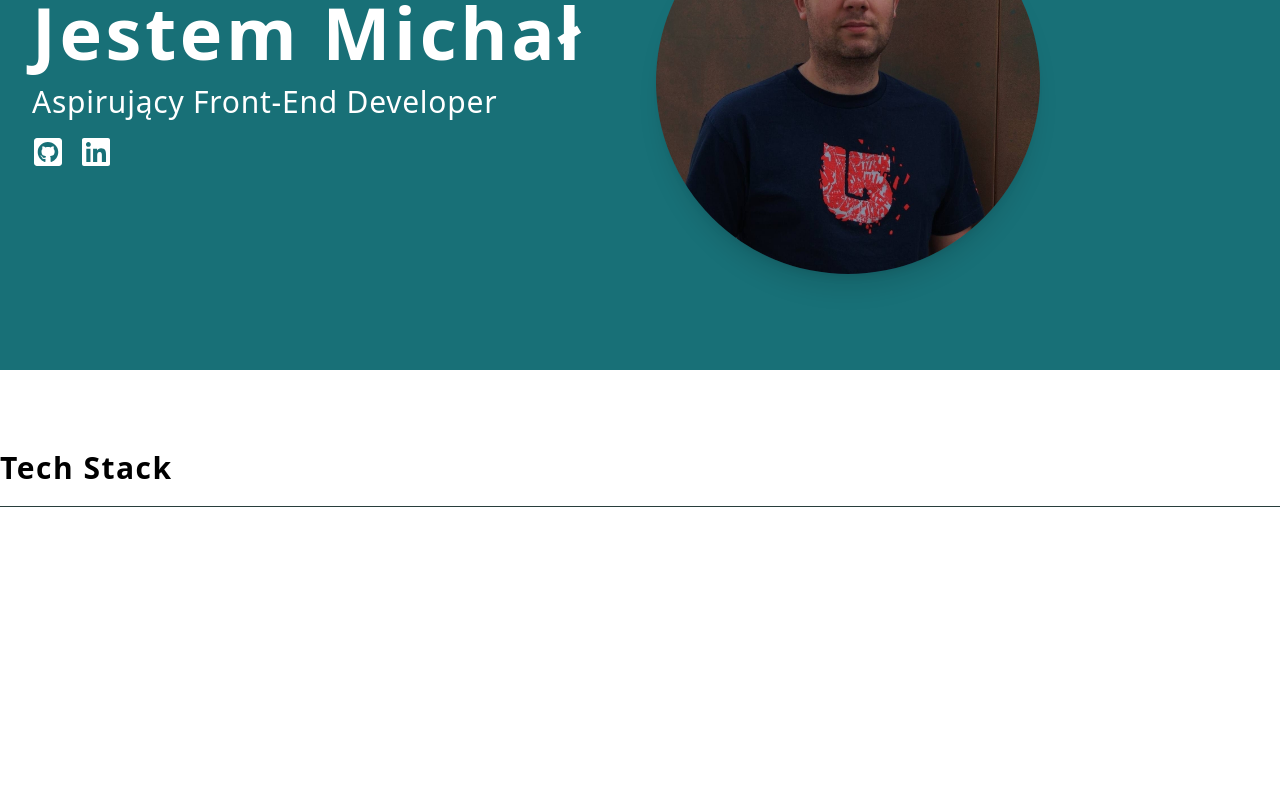
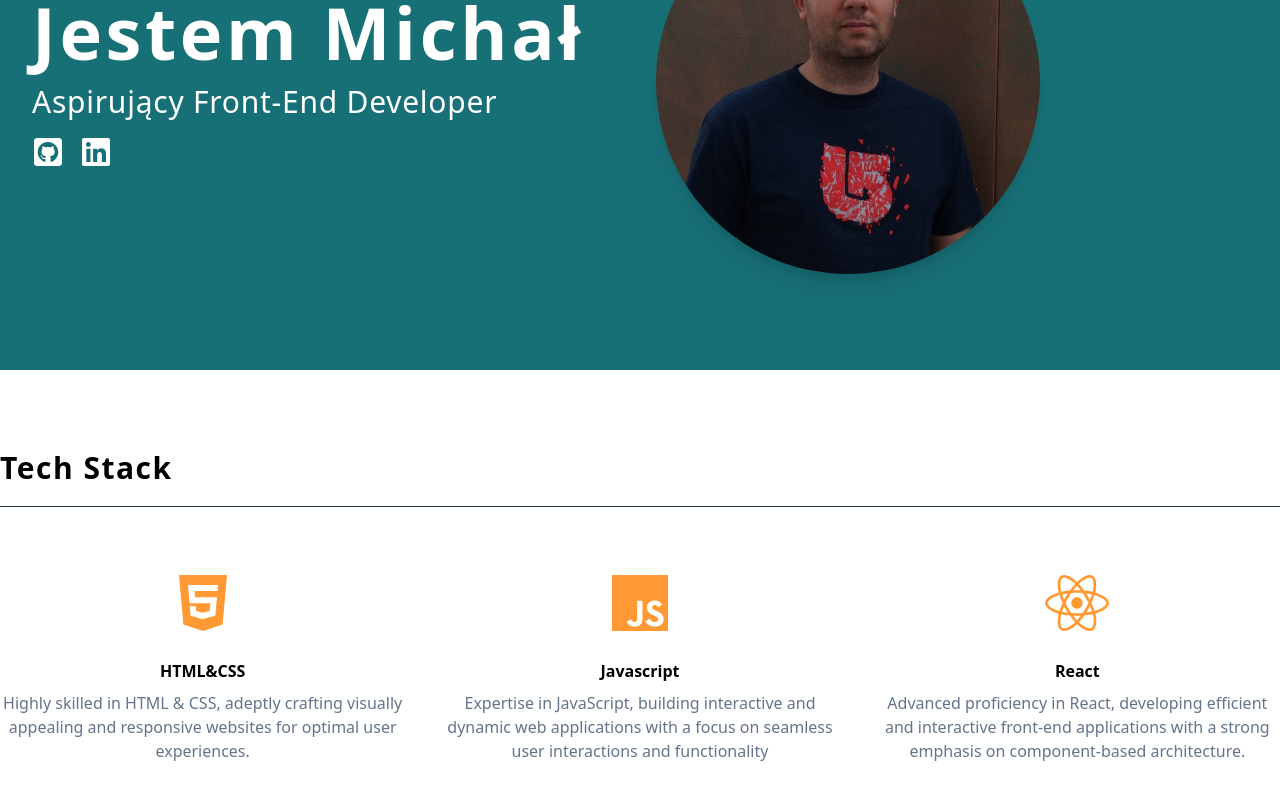
Before and after one commit to misiek869/portfolio_tailwind, a React (Vite) app: page / in a window 1280 px wide. Shown: the part 306-1106 px from the top of the page. Before the commit the page ends 1021 px from the top, so only its background shows below. Built offline with nearby package versions, Linux system fonts and the light colour scheme.

Commit message:
create card

```diff
--- a/src/components/SkillsCard.jsx
+++ b/src/components/SkillsCard.jsx
@@ -1,7 +1,11 @@
-import React from 'react'
-
-const SkillsCard = () => {
-	return <div></div>
+const SkillsCard = ({ icon, title, text }) => {
+	return (
+		<article className='flex flex-col items-center text-center'>
+			<span className='h-16 w-16'>{icon}</span>
+			<h4 className='mt-6 font-bold'>{title}</h4>
+			<p className='mt-2 text-slate-500'>{text}</p>
+		</article>
+	)
 }
 
 export default SkillsCard
```
